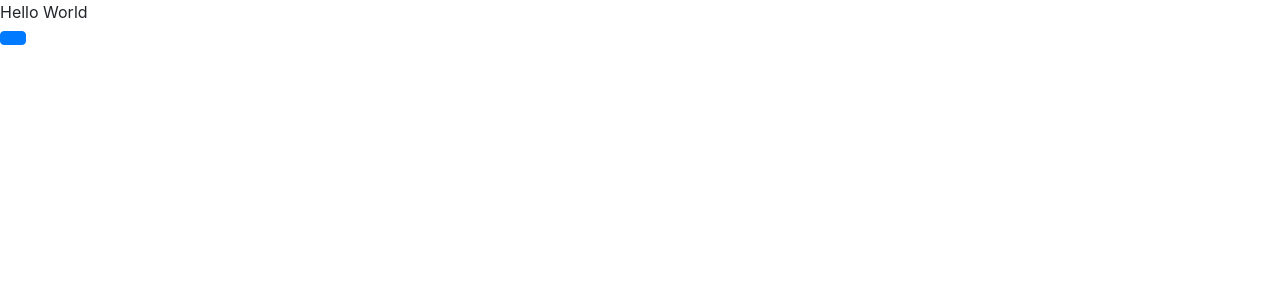
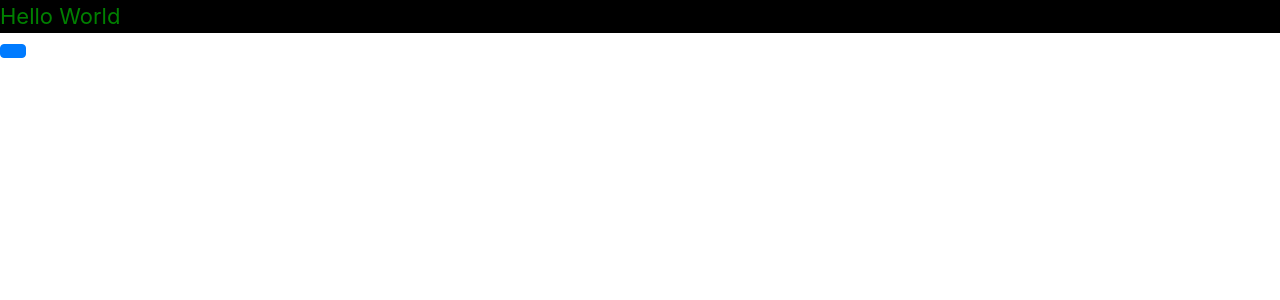
Before and after one commit to bucketlist-3216/bucketlist, a React app: page / in a window 1280 px wide. Shown: the top 300 px of the page. Built offline with nearby package versions, Linux system fonts and the light colour scheme.

Commit message:
enable scss config with webpack

```diff
--- a/package.json
+++ b/package.json
@@ -28,8 +28,10 @@
     "css-loader": "^3.2.0",
     "html-loader": "^0.5.5",
     "html-webpack-plugin": "^3.2.0",
+    "node-sass": "^4.12.0",
     "react": "^16.9.0",
     "react-dom": "^16.9.0",
+    "sass-loader": "^8.0.0",
     "style-loader": "^1.0.0",
     "webpack": "^4.40.2",
     "webpack-cli": "^3.3.9",
--- a/src/client/App.js
+++ b/src/client/App.js
@@ -1,11 +1,11 @@
 import React from 'react';
 import Button from 'react-bootstrap/Button'
-import './styles.css'
+import './styles.scss'
 
 const App = () => {
   return (
-    <div>
-      <div>Hello World</div>
+    <div className="test">
+      <div className="text">Hello World</div>
       <Button />
     </div>
   );
--- a/src/client/styles.css
+++ b/src/client/styles.scss
@@ -1,4 +1,7 @@
 .test {
+  .text{
+    background-color: black
+  }
   color:green;
   font-size: 22px;
 }
--- a/webpack.config.js
+++ b/webpack.config.js
@@ -19,8 +19,8 @@ module.exports = {
         ]
       },
       {
-        test: /\.css$/,
-        use: ['style-loader', 'css-loader']
+        test: /\.(s*)css$/,
+        use: ['style-loader', 'css-loader', 'sass-loader']
       }
     ]
   },
```
Also changed, not shown: 1 other file (tests, documents, lock files or other folders).
